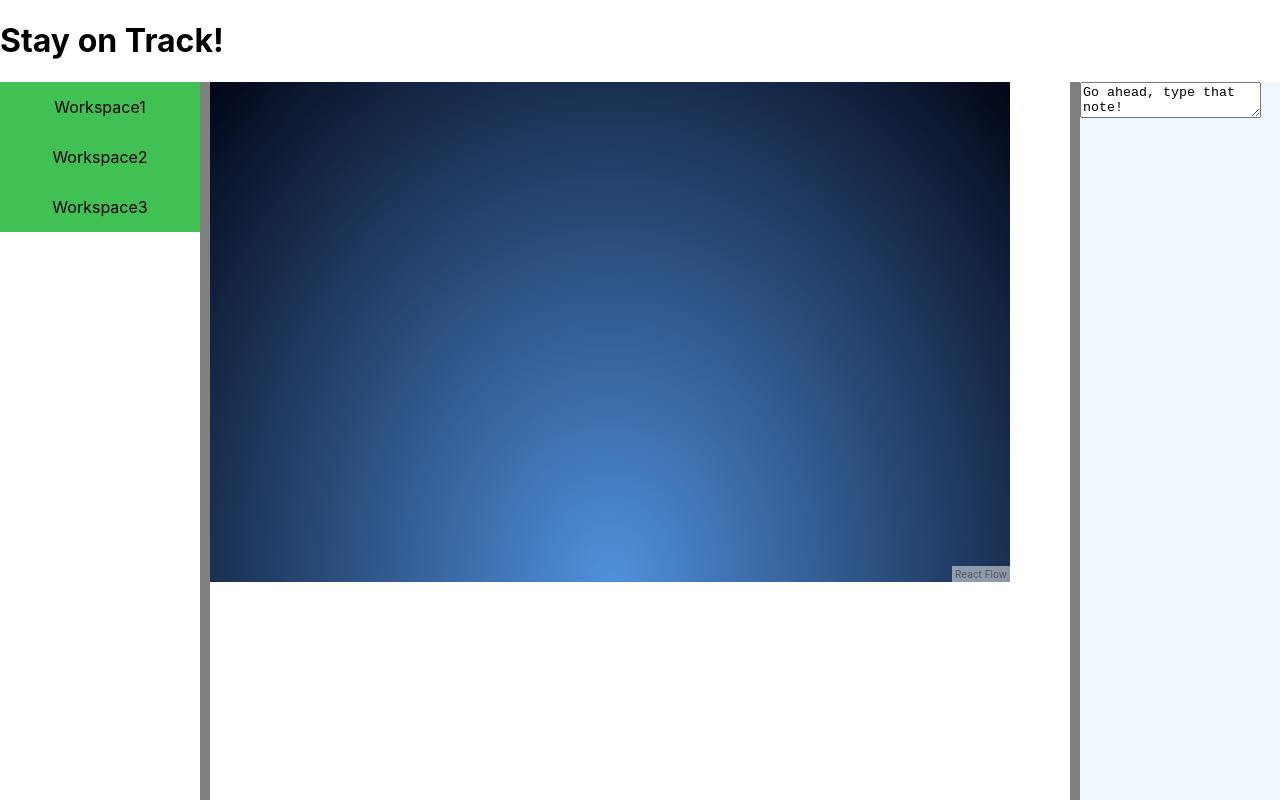
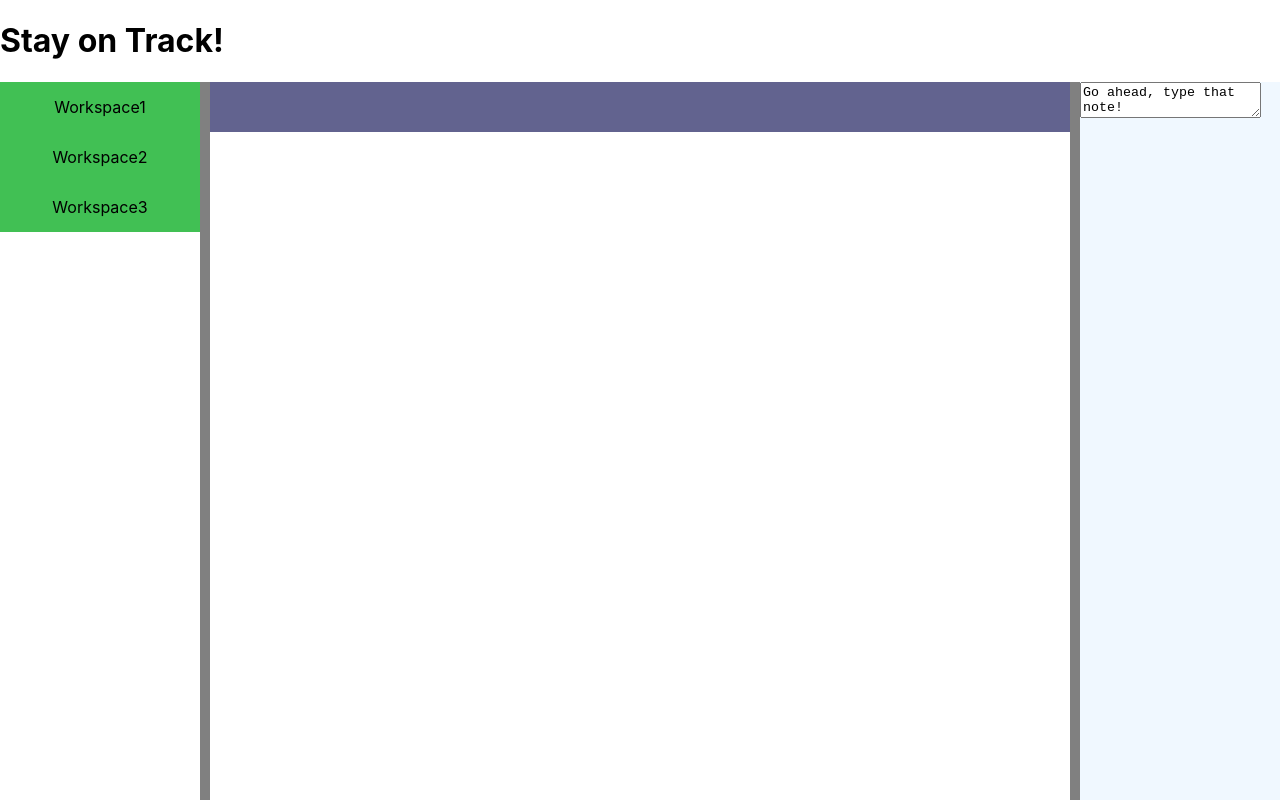
Before and after one commit to Goma0925/TaskRail, a React (Create React App) app in the folder taskrail_client/: page / in a window 1280 px wide. Built offline with nearby package versions, Linux system fonts and the light colour scheme.

Commit message:
Added files from the prototype, mostly using the decorator pattern

```diff
--- a/taskrail_client/src/App.tsx
+++ b/taskrail_client/src/App.tsx
@@ -10,7 +10,7 @@ function App() {
       <SplitPane
         top={<NavBar/>}
         left={<SideMenu/>}
-        center={<RailContainer width={800} height={500}/>}
+        center={<RailContainer />}
         right={<SideInfoBar/>}
       />
 
--- /dev/null
+++ b/taskrail_client/src/components/Rail/Rail.tsx
@@ -0,0 +1,32 @@
+import "./style.css";
+import {useState} from "react";
+import TaskNode, { TaskNodeProps } from "../TaskNode/TaskNode";
+import WithCheckBox from "../TaskNode/Decorators/WithCheckBox";
+import WithSubtaskSkin from "../TaskNode/Decorators/WithSubtaskSkin/WithSubtaskSkin";
+
+const Rail: React.FC = () => {
+    const [railHeight, setHeight] = useState(500);
+    const [railWidth, setWidth] = useState(700);
+    const subtasks = [{}, {}, {}, {}];
+    const numDays = 7;
+    const [nodeSize, setNodeSize] = useState({
+        width: railWidth / subtasks.length,
+    });
+    const decoratedNodes = [...Array(7)].map(() => {
+        return WithSubtaskSkin(TaskNode);
+    })
+    return (
+        <div
+            className="task-rail"
+            // style={{height:railHeight, width:railWidth}}
+        >
+        {
+            decoratedNodes.map(DecoratedNode =>{
+                return <DecoratedNode width={nodeSize.width}></DecoratedNode>
+            })
+        }
+        </div>
+    );
+}
+
+export default Rail;
--- /dev/null
+++ b/taskrail_client/src/components/Rail/style.css
@@ -0,0 +1,5 @@
+.task-rail{
+    background-color: rgb(98, 99, 143);
+    display: flex;
+    flex-direction: row;
+}
--- a/taskrail_client/src/components/RailParts/TaskNode.tsx
+++ /dev/null
@@ -1,8 +0,0 @@
-import React, { memo } from 'react';
-import { Handle } from 'react-flow-renderer';
-
-export function TaskNode (props: any) {
-  return (
-    <div>Test Note</div>
-  );
-};
--- /dev/null
+++ b/taskrail_client/src/components/TaskNode/Decorators/WithCheckBox.tsx
@@ -0,0 +1,16 @@
+import {useState} from "react"
+import {TaskNodeProps} from "../TaskNode"
+import TaskNode from "../TaskNode"
+
+export default function WithCheckBox(NodeToDecorate: React.ComponentType<TaskNodeProps>)
+{
+    const wrapperComponent = (props: TaskNodeProps) => {
+        return (
+            <NodeToDecorate {...props}>
+                {props.children}
+                <input type="checkbox" name="vehicle1" value="Bike"/>
+            </NodeToDecorate>
+        )
+    }
+    return wrapperComponent;
+}
--- /dev/null
+++ b/taskrail_client/src/components/TaskNode/Decorators/WithSubtaskSkin/WithSubtaskSkin.css
@@ -0,0 +1,5 @@
+.node {
+    position: absolute;
+    border: 5 px solid blue;
+    border-radius: 10;
+}
--- /dev/null
+++ b/taskrail_client/src/components/TaskNode/Decorators/WithSubtaskSkin/WithSubtaskSkin.tsx
@@ -0,0 +1,16 @@
+import "./WithSubtaskSkin.css"
+import {useState} from "react"
+import {TaskNodeProps} from "../../TaskNode"
+import TaskNode from "../../TaskNode"
+
+export default function WithSubtaskSkin(NodeToDecorate: React.ComponentType<TaskNodeProps>)
+{
+    const wrapperComponent = (props: TaskNodeProps) => {
+        return (
+            <NodeToDecorate {...props}>
+                {props.children}
+            </NodeToDecorate>
+        )
+    }
+    return wrapperComponent;
+}
--- /dev/null
+++ b/taskrail_client/src/components/TaskNode/TaskNode.tsx
@@ -0,0 +1,14 @@
+export interface TaskNodeProps {
+    children?: React.ReactNode[] | React.ReactNode;
+    width: number;
+}
+
+const TaskNode:React.FC<TaskNodeProps> = (props: TaskNodeProps) => {
+    return (
+        <div class-name="node" style={{width:props.width, height:50}} >
+            {props.children}
+        </div>
+    )
+}
+
+export default TaskNode;
--- a/taskrail_client/src/containers/RailContainer/RailContainer.tsx
+++ b/taskrail_client/src/containers/RailContainer/RailContainer.tsx
@@ -1,55 +1,11 @@
-import React from "react";
-import ReactFlow from 'react-flow-renderer';
-import { TaskNode } from "../../components/RailParts/TaskNode"
-import "./bg-skins.css";
-interface RailContainerParams{
-  width:number;
-  height:number;
+import Rail from "../../components/Rail/Rail";
+
+const RailContainer: React.FC = () => {
+    return (
+        <div>
+            <Rail></Rail>
+        </div>
+    );
 }
 
-export default class RailContainer extends React.Component<RailContainerParams>{
-    elements: any[];
-    width: number;
-    height:number;
-    constructor(props: RailContainerParams){
-      console.log(window.innerWidth);
-
-      super(props);
-      this.width = props.width;
-      this.height = props.height;
-      this.elements = [
-        {
-          id: '1',
-          type: 'input', // input node
-          data: { label: 'Input Node' },
-          position: { x: 250, y: 25 },
-        },
-        // default node
-        {
-          id: '2',
-          // you can also pass a React component as a label
-          data: { label: <div>Default Node</div> },
-          position: { x: 100, y: 125 },
-        },
-        {
-          id: '3',
-          type: 'custom', // output node
-          data: { label: 'Output Node' },
-          position: { x: 250, y: 250 },
-        },
-        // animated edge
-        { id: 'e1-2', source: '1', target: '2', animated: true },
-        { id: 'e2-3', source: '2', target: '3' },
-      ];
-    }
-
-    render() {
-      const self = this;
-      const backgroundSkinClass = "bg-skin-blue-sea";
-      return <>
-                <div className={"rail-container ".concat(backgroundSkinClass)} style={{height: this.height, width:this.width}}>
-                    <ReactFlow nodeTypes={{ custom: TaskNode }} elements={self.elements} />
-                </div>
-             </>
-    }
-}
+export default RailContainer;
```
